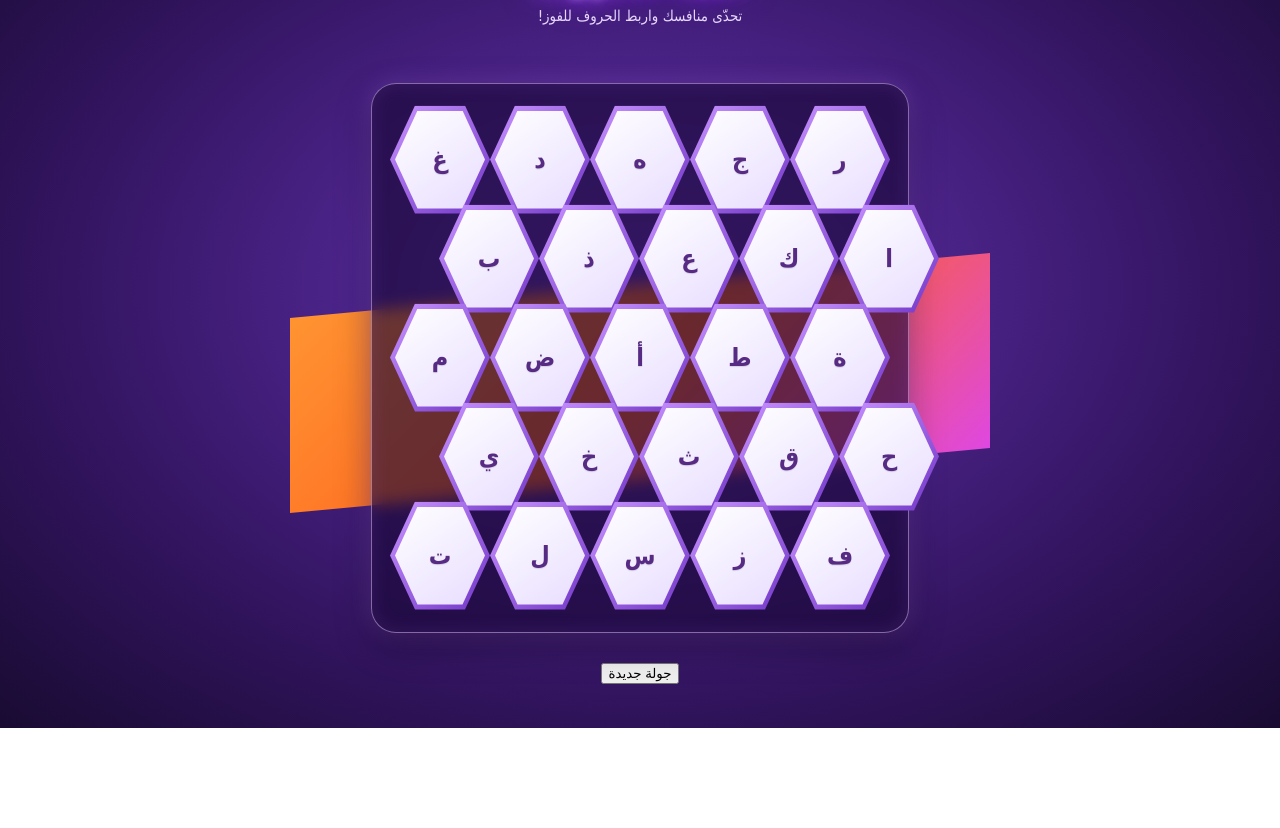
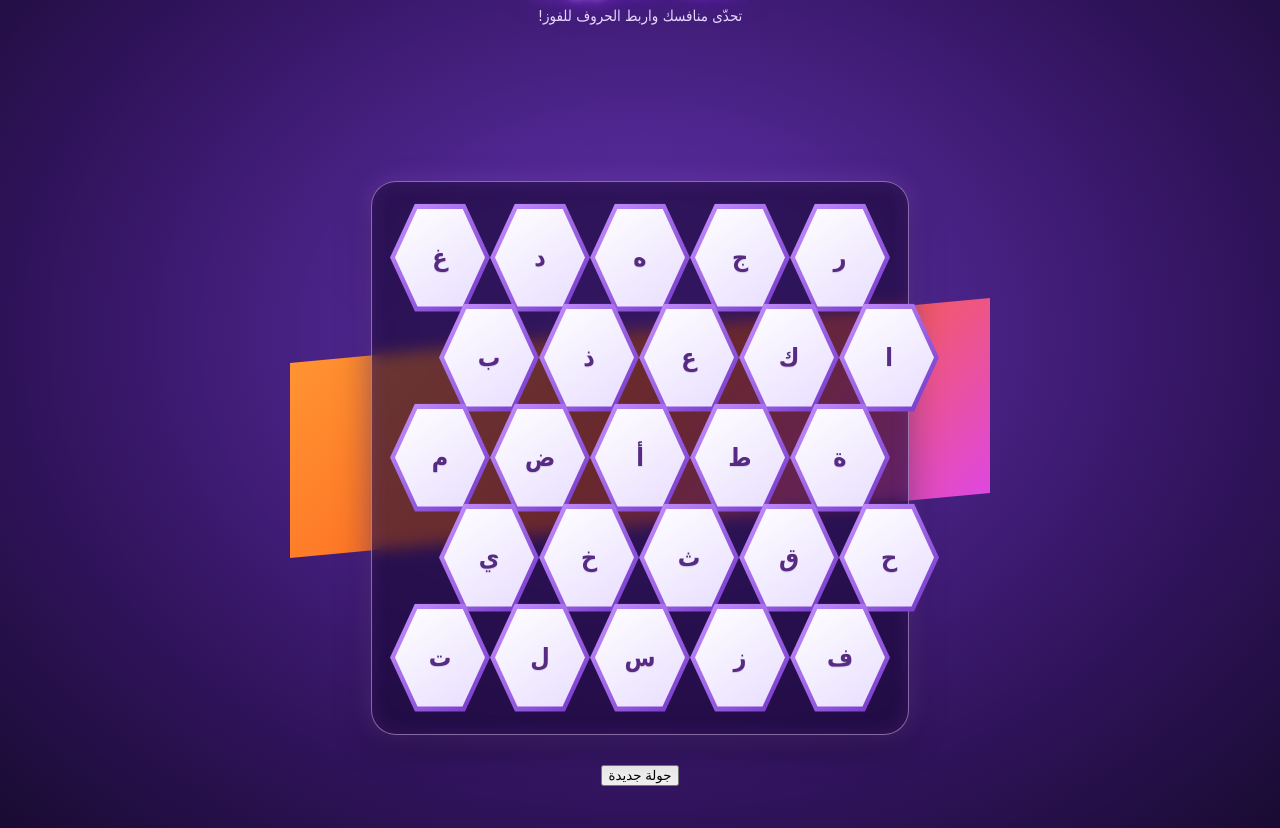
Before and after one commit to x99o59-oss/khaliyat-alhoroufF, a plain HTML site: page index.html in a window 1280 px wide. Shown: the part 72-900 px from the top of the page. Before the commit the page ends 800 px from the top, so only its background shows below. Drawn offline with Linux system fonts and the light colour scheme.

Commit message:
Update index.html

```diff
--- a/index.html
+++ b/index.html
@@ -140,7 +140,9 @@ body{
  transform:translateX(28px);
 }
  }
- .hex-row{margin-top:-9px}
+.hex-row{
+ margin-top:-8px;
+}
  .hex-row:first-child{margin-top:0}
 .hex span{
  font-size:25px;
@@ -314,13 +316,6 @@ body{
 .hex{
  animation:fadeInGame .5s ease-out both;
 }
-.game{
- width:100%;
- max-width:900px;
- min-height:80vh;
- margin-top:110px;
- padding:25px 15px;
-}
 
 .game-title{
  top:25px;
@@ -346,9 +341,6 @@ body{
   padding:10px 5px;
  }
 
- .hex-row:nth-child(even){
-  transform:translateX(30px);
- }
 }
 </style>
 </head>
```
